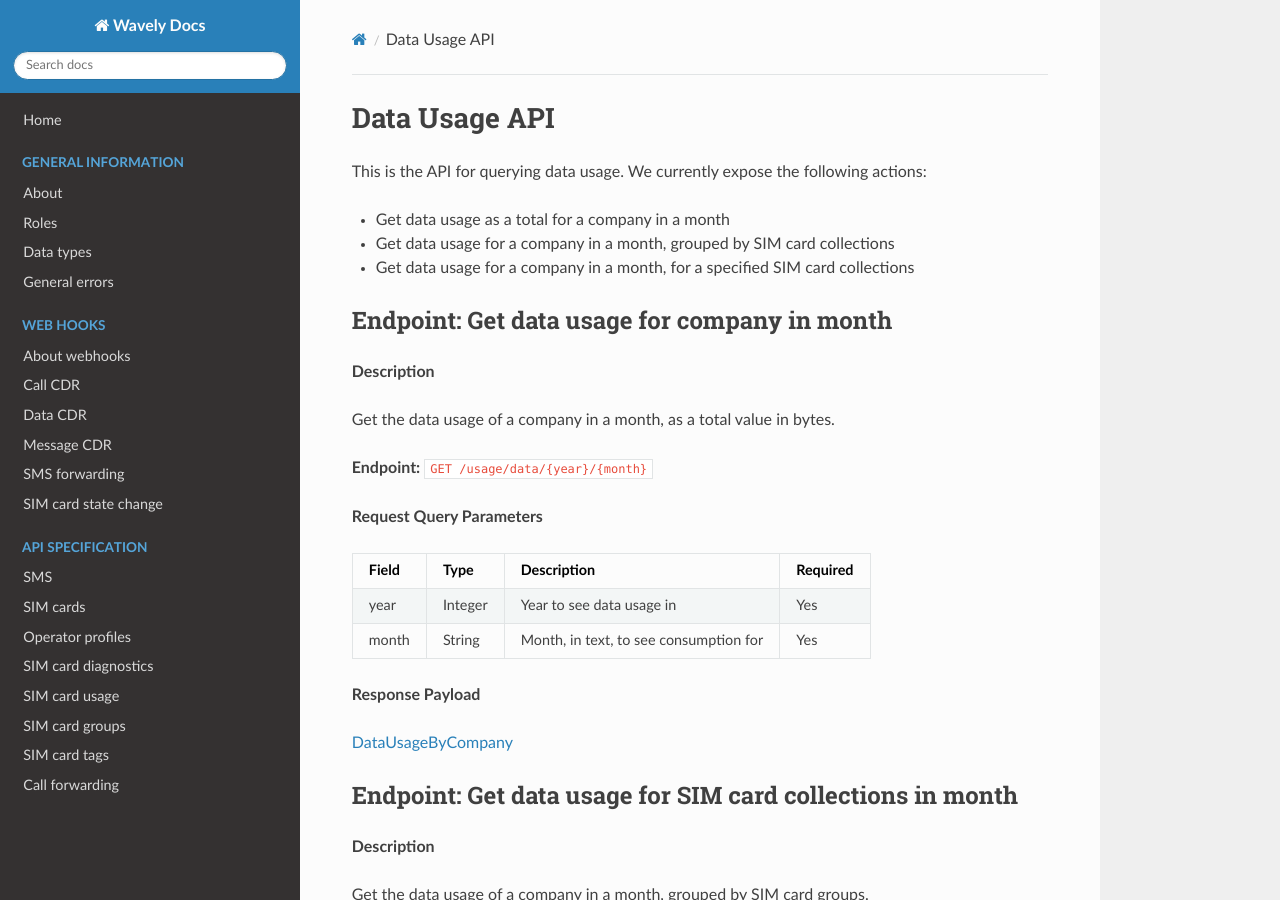
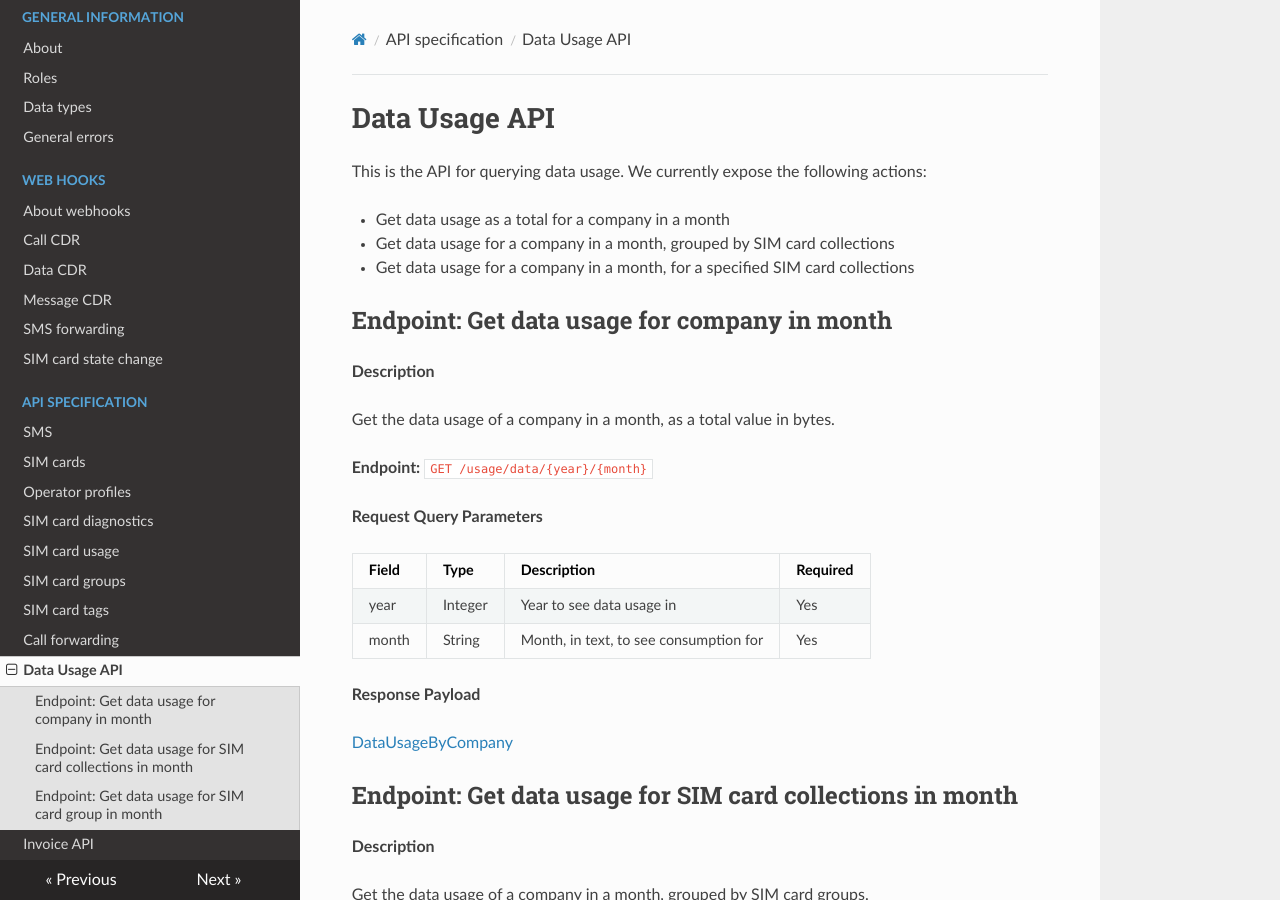
Before and after one commit to Wavelyio/wavely-docs, an MkDocs documentation site: the page built from docs/api/data-usage-api.md, in a window 1280 px wide and 900 px high. Built offline with MkDocs 1.6.1, drawn with Linux system fonts in a browser that asks for light colours; nearby versions of some CDN libraries; old or Windows-style settings are respelled for this version of MkDocs.

Commit message:
Added pages to mkdocs.yml

```diff
--- a/mkdocs.yml
+++ b/mkdocs.yml
@@ -34,3 +34,5 @@
       - SIM card groups: 'api/simcard-groups.md'
       - SIM card tags: 'api/simcard-tags.md'
       - Call forwarding: 'api/call-forward.md'
+      - Data Usage API: 'api/data-usage-api.md'
+      - Invoice API: 'api/invoice-api.md'
```
